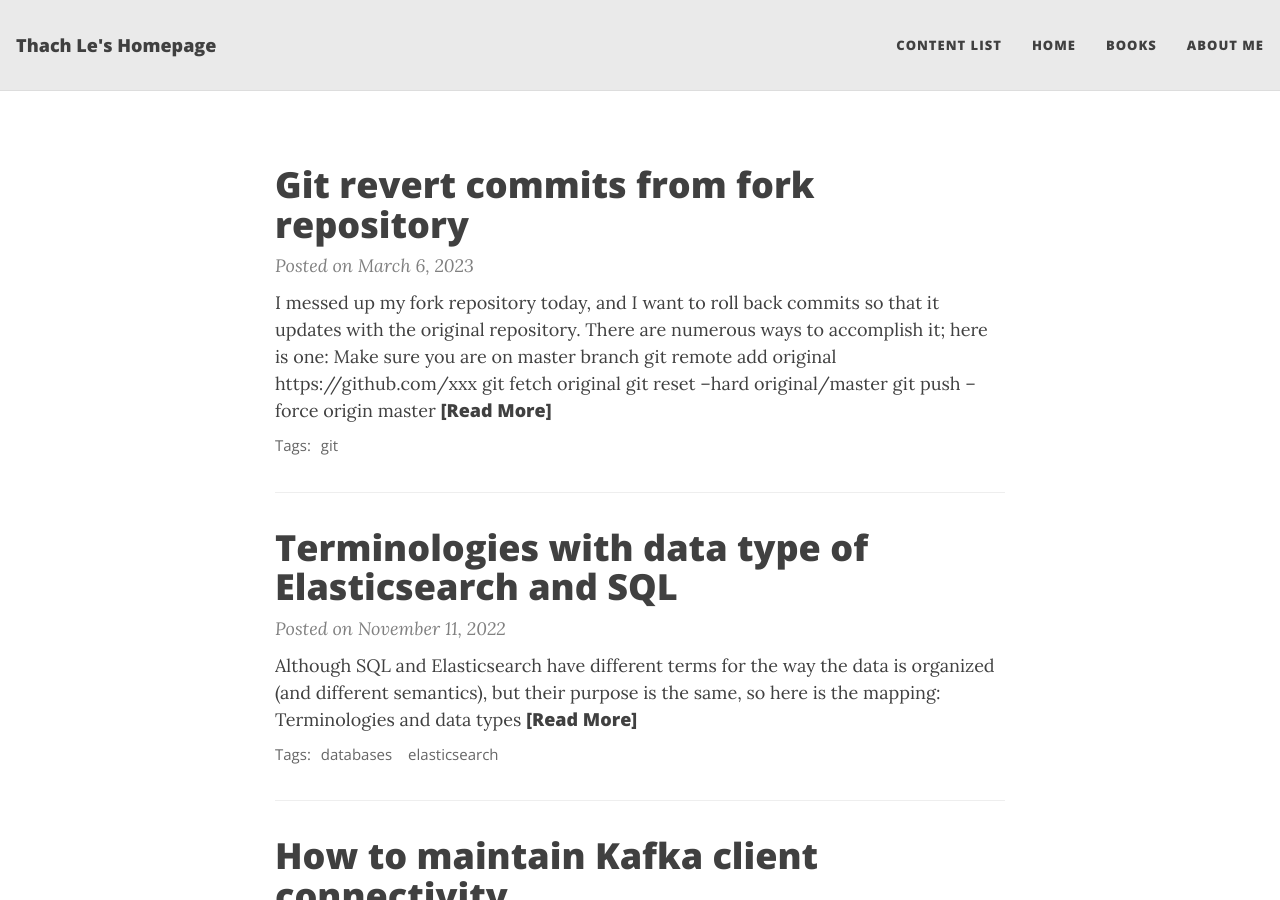
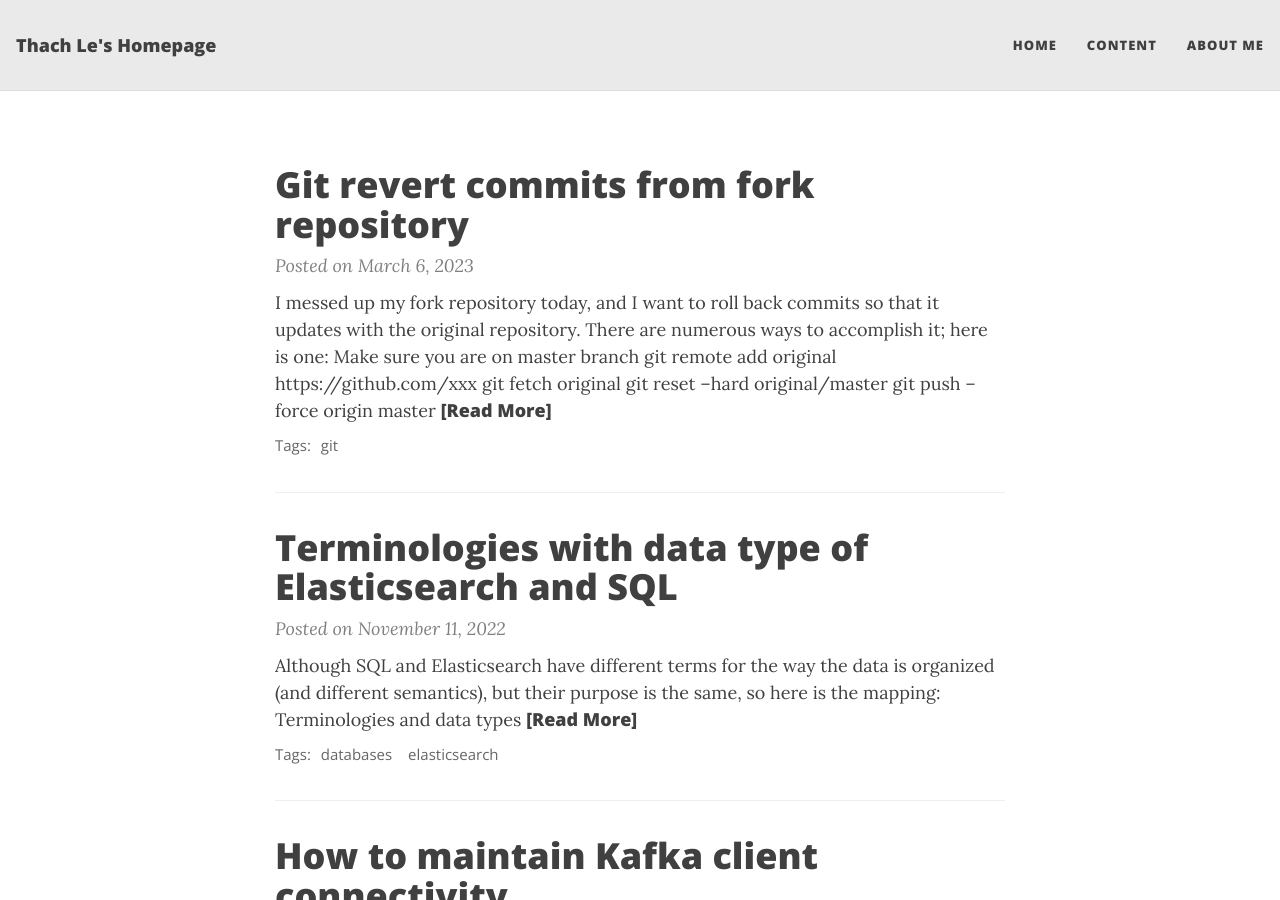
Before and after one commit to thachlp/thachlp.github.io, a Jekyll site: the page built from index.html, in a window 1280 px wide and 900 px high. Built offline with Jekyll 4.4.1, drawn with Linux system fonts in a browser that asks for light colours; nearby versions of some CDN libraries; the list of posts is cut into pages by our own code.

Commit message:
Update _config.yml

```diff
--- a/_config.yml
+++ b/_config.yml
@@ -1,15 +1,14 @@
 # Name of website
 title: Thach Le's Homepage
 
-# Your name to show in the footer
+# Your name to show in the footerx
 author: Thach Le
 
 # --- List of links in the navigation bar --- #
 
 navbar-links:
-  Content List: "content"
   Home: "https://thachlp.github.io/"
-  Books: "books"
+  Content: "content"
   About me: "aboutme"
   #Resources:
   #  - Beautiful Jekyll: "https://beautifuljekyll.com"
@@ -38,7 +37,7 @@ social-network-links:
    email: "lephuocthach@gmail.com"
 #  facebook:
    github: thachlp
-#  twitter:
+   twitter: thachlp
 #  patreon:
 #  youtube:
 #  reddit: yourname
@@ -85,7 +84,7 @@ feed_show_excerpt: true
 feed_show_tags: true
 
 # The keywords to associate with your website, for SEO purposes
-#keywords: "my,list,of,keywords"
+keywords: "thachle"
 
 # --- Colours / background image --- #
 
```
